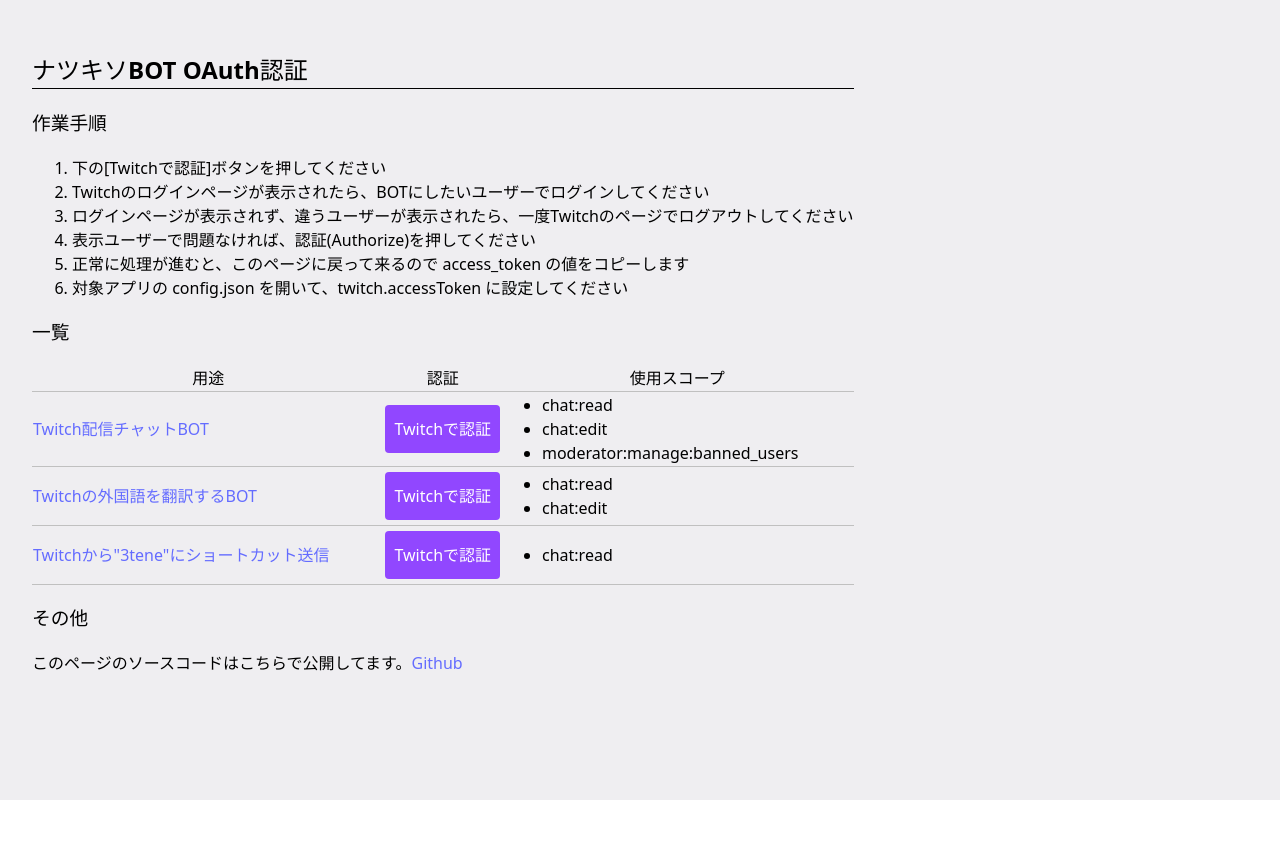
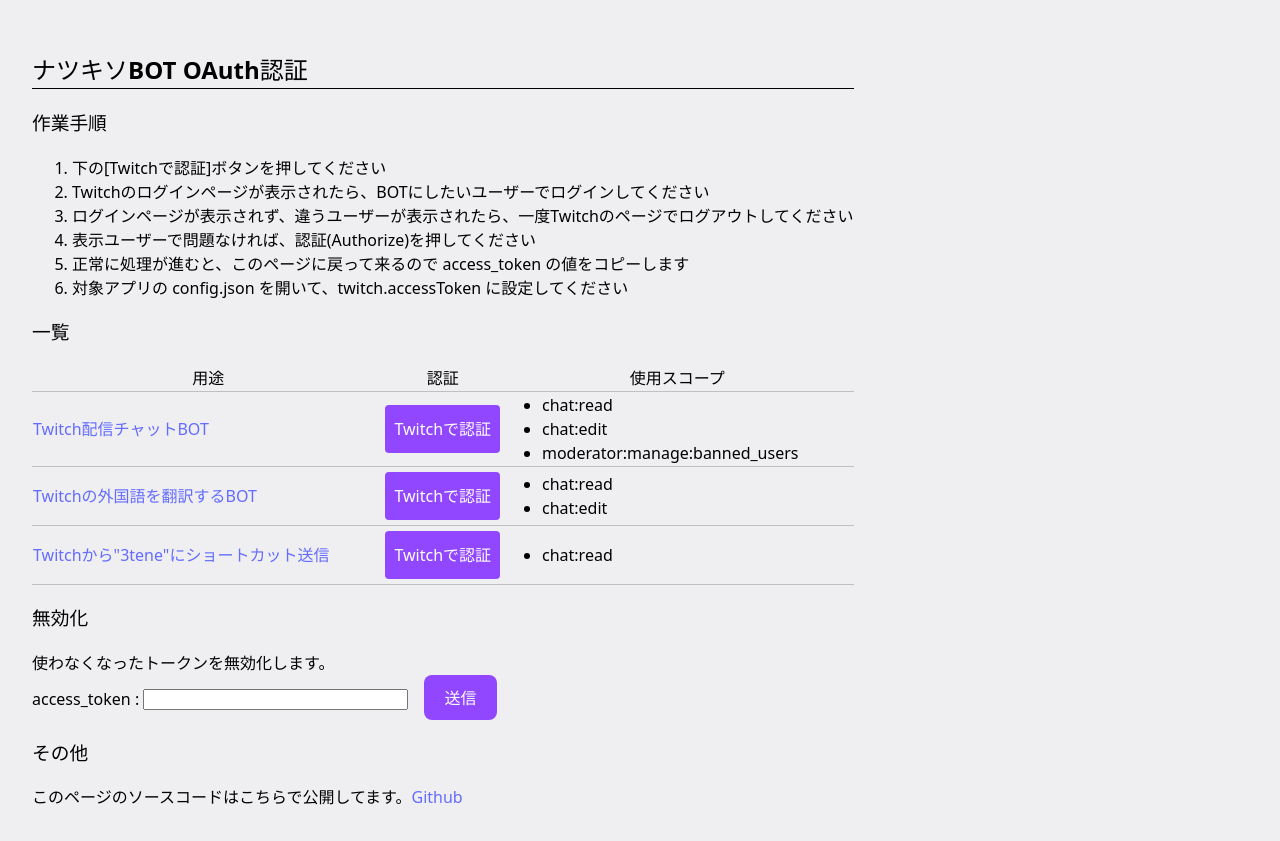
Before and after one commit to natukin1978/natsu-bot-auth-receiver, a React (Vite) app: page / in a window 1280 px wide. Before the commit the page ends 800 px from the top, so only its background shows below. Built offline with nearby package versions, Linux system fonts and the light colour scheme.

Commit message:
Added the ability to revoke access tokens.

```diff
--- a/src/App.css
+++ b/src/App.css
@@ -71,3 +71,13 @@
   background: #772ce8;
   color: white;
 }
+
+.button {
+  background: #9147ff;
+  color: white;
+}
+
+.button:hover {
+  background: #772ce8;
+  color: white;
+}
--- a/src/App.tsx
+++ b/src/App.tsx
@@ -48,6 +48,9 @@
 function App() {
   const [accessToken, setAccessToken] = useState<string>("");
 
+  const [disableToken, setDisableToken] = useState<string>("");
+  const [disableTokenMessage, setDisableTokenMessage] = useState<string>("");
+
   useEffect(() => {
     const hash = window.location.hash;
     if (hash) {
@@ -57,6 +60,47 @@
       }
     }
   }, []);
+
+  const revokeTwitchToken = async (): Promise<void> => {
+    const end_point = "https://id.twitch.tv/oauth2/revoke";
+
+    // 送信するデータをURLエンコード形式で準備します。
+    const params = new URLSearchParams();
+    params.append("client_id", client_id);
+    params.append("token", disableToken);
+
+    const response = await fetch(end_point, {
+      method: "POST",
+      headers: {
+        "Content-Type": "application/x-www-form-urlencoded",
+      },
+      body: params,
+    });
+
+    // レスポンスが成功したか（ステータスコードが200番台か）をチェックします。
+    // Twitchのドキュメントによると、成功時は 200 OK が返されます。
+    if (!response.ok) {
+      // エラーレスポンスの内容を読み取って、より詳細なエラーメッセージを作成します。
+      const errorData = await response.json();
+      throw new Error(
+        `トークンの無効化に失敗しました。ステータス: ${response.status} - ${errorData.message || "不明なエラー"}`
+      );
+    }
+  };
+
+  const doDisableToken = async () => {
+    if (!disableToken) return;
+    try {
+      await revokeTwitchToken();
+      setDisableTokenMessage("正常に無効化しました。");
+    } catch (error: unknown) {
+      if (error instanceof Error) {
+        setDisableTokenMessage(error.message);
+      } else {
+        setDisableTokenMessage("処理に失敗しました。");
+      }
+    }
+  };
 
   return (
     <div>
@@ -131,6 +175,23 @@
       </div>
       <div>
         <h3>
+          無効化
+        </h3>
+        使わなくなったトークンを無効化します。
+        <div>
+          <label>
+            access_token
+          </label>
+          &nbsp;:&nbsp;
+          <input value={disableToken} onChange={e => setDisableToken(e.target.value)} size={30} />
+          <button onClick={doDisableToken} className="button" style={{ marginLeft: "1em" }}>送信</button>
+        </div>
+        <div>
+          {disableTokenMessage}
+        </div>
+      </div>
+      <div>
+        <h3>
           その他
         </h3>
         このページのソースコードはこちらで公開してます。
```
